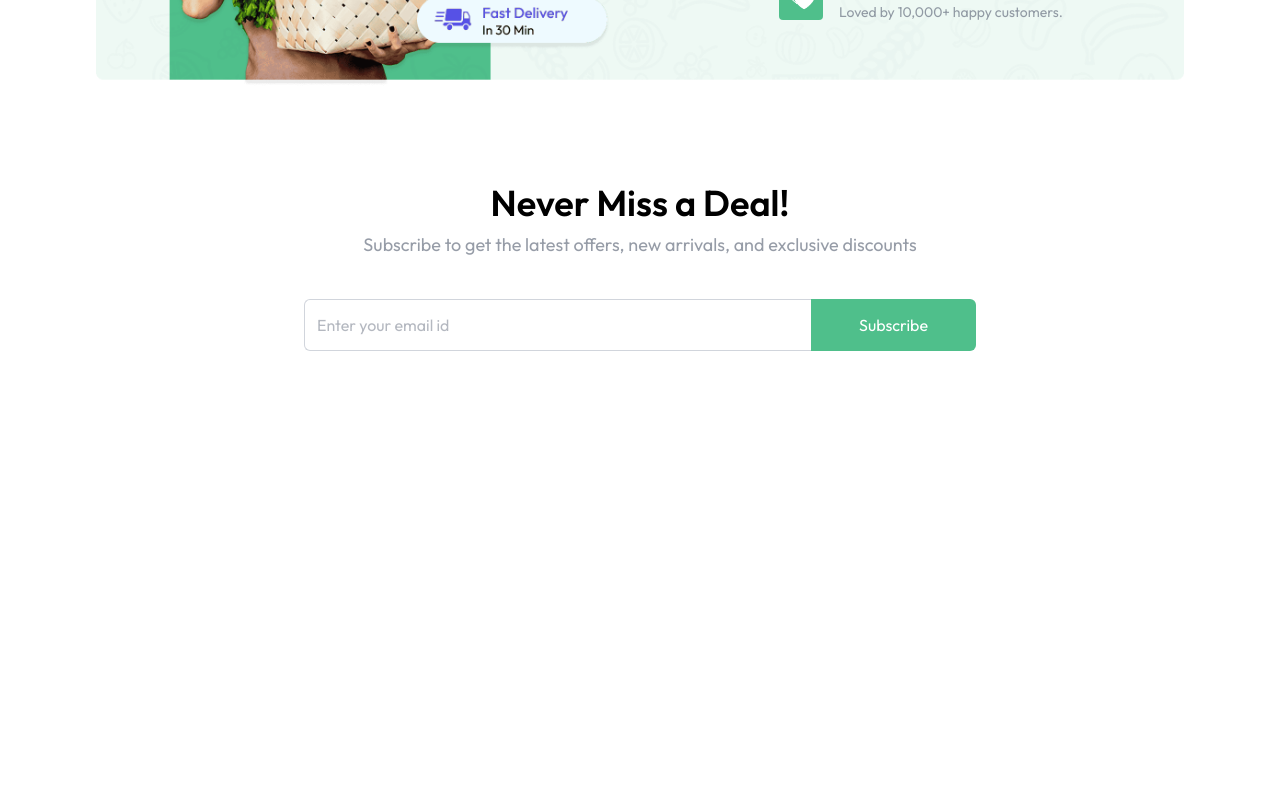
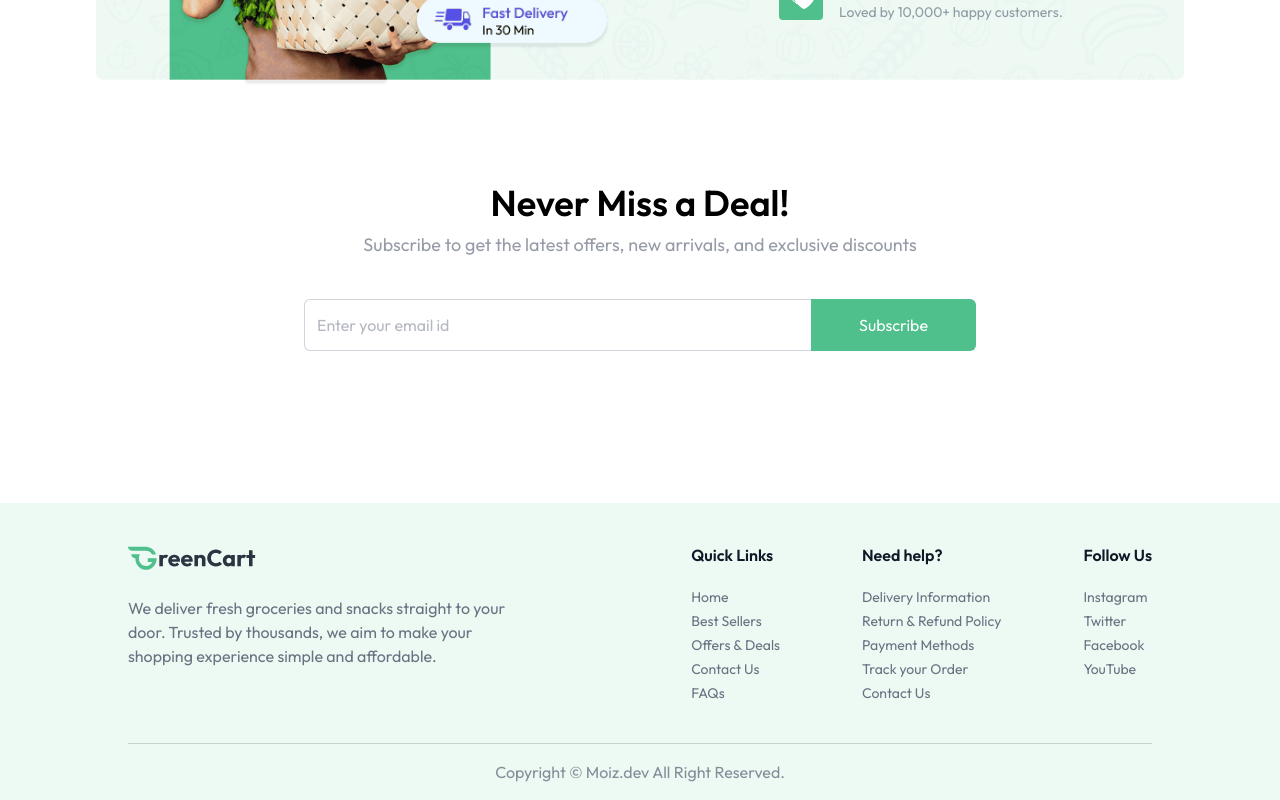
Before and after one commit to MuhammadMoiz178/GreenCart, a React (Vite) app in the folder client/: page / in a window 1280 px wide. Shown: the part 1618-2418 px from the top of the page. Before the commit the page ends 2025 px from the top, so only its background shows below. Built offline with nearby package versions, Linux system fonts and the light colour scheme.

Commit message:
add Footer component and integrate it into App component

```diff
--- a/client/src/App.jsx
+++ b/client/src/App.jsx
@@ -3,6 +3,7 @@
 import Home from './pages/Home'
 import { Route, Routes, useLocation } from 'react-router-dom'
 import {Toaster} from 'react-hot-toast'
+import Footer from './components/Footer'
 function App() {
   const isSellerPath = useLocation().pathname.includes("seller")
   return (
@@ -14,6 +15,7 @@
         <Route path='/' element={<Home/> }/>
       </Routes>
      </div>
+     {!isSellerPath && <Footer/>}
     </div>
   )
 }
--- /dev/null
+++ b/client/src/components/Footer.jsx
@@ -0,0 +1,39 @@
+import React from 'react'
+import { assets, footerLinks } from '../assets/assets';
+
+function Footer() {
+
+
+    return (
+        <div className="px-6 md:px-16 lg:px-24 xl:px-32 mt-24 bg-primary/10">
+            <div className="flex flex-col md:flex-row items-start justify-between gap-10 py-10 border-b border-gray-500/30 text-gray-500">
+                <div>
+                    <img className="w-34 md:w-32" src={assets.logo} alt='logo' />
+                    <p className="max-w-[410px] mt-6">
+                        We deliver fresh groceries and snacks straight to your door. Trusted by thousands, we aim to make
+                        your shopping experience simple and affordable.
+                    </p>
+                </div>
+                <div className="flex flex-wrap justify-between w-full md:w-[45%] gap-5">
+                    {footerLinks.map((section, index) => (
+                        <div key={index}>
+                            <h3 className="font-semibold text-base text-gray-900 md:mb-5 mb-2">{section.title}</h3>
+                            <ul className="text-sm space-y-1">
+                                {section.links.map((link, i) => (
+                                    <li key={i}>
+                                        <a href={link.url} className="hover:underline transition">{link.text}</a>
+                                    </li>
+                                ))}
+                            </ul>
+                        </div>
+                    ))}
+                </div>
+            </div>
+            <p className="py-4 text-center text-sm md:text-base text-gray-500/80">
+                Copyright {new Date().getFullYear} © Moiz.dev All Right Reserved.
+            </p>
+        </div>
+    );
+}
+
+export default Footer
```
